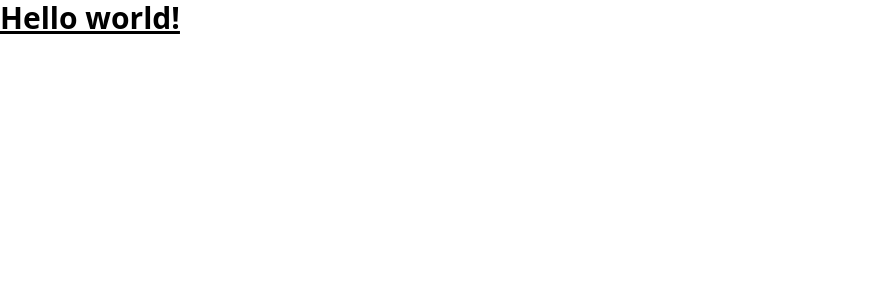
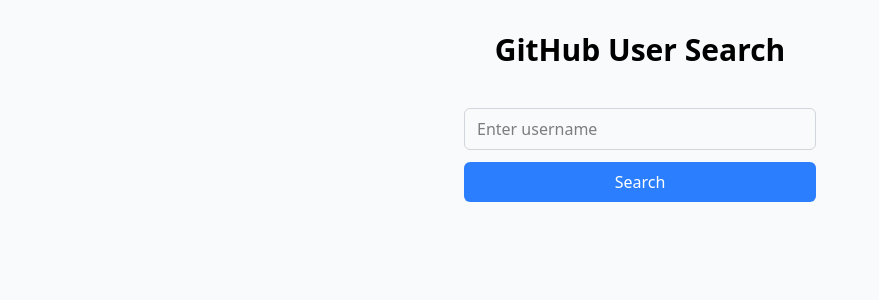
Before and after one commit to fadliEv/github-repo-explorer, a React (Vite) app: page / in a window 1280 px wide. Shown: the top 300 px of the page, without its empty margins (0-879 px from the left). Built offline with nearby package versions, Linux system fonts and the light colour scheme.

Commit message:
init app entry point

```diff
--- a/src/App.tsx
+++ b/src/App.tsx
@@ -1,11 +1,16 @@
-function App() {
+import React, { useState } from 'react';
+import InputUsername from './components/InputUsername';
+
+const App: React.FC = () => {
+
+  const handleSearch = (username: string) => {};
+
   return (
-    <>
-     <h1 className="text-3xl font-bold underline">
-        Hello world!
-    </h1>
-    </>
-  )
-}
+    <div className="min-h-screen bg-gray-50 p-8">
+      <h1 className="text-3xl font-bold mb-6 text-center">GitHub User Search</h1>
+      <InputUsername onSearch={handleSearch} />
+    </div>
+  );
+};
 
-export default App
+export default App;
```
